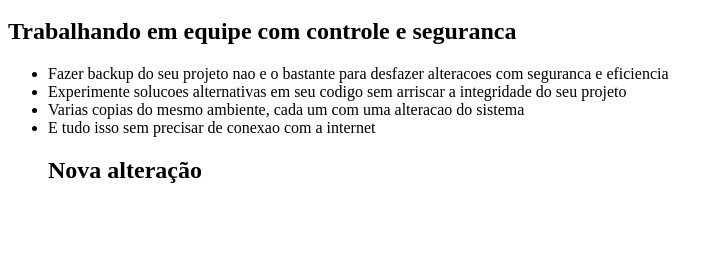
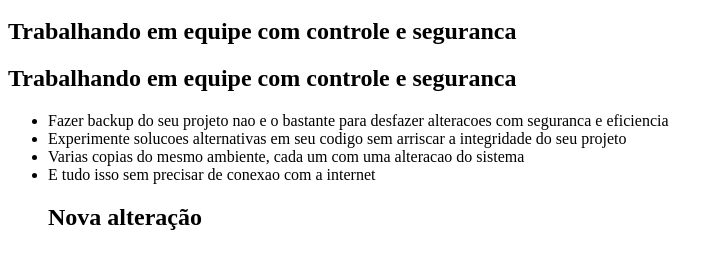
Before and after one commit to amarildorod/curso-git, a plain HTML site: page index.html in a window 1280 px wide. Shown: the part 48-316 px from the top of the page, without its empty margins (0-724 px from the left). Drawn offline with Linux system fonts and the light colour scheme.

Commit message:
Inicio do branch design

```diff
--- a/index.html
+++ b/index.html
@@ -7,7 +7,7 @@
 	<body>
 		<h1>Git</h1>
 		<h2>Trabalhando em equipe com controle e seguranca</h2>
-
+		<h2>Trabalhando em equipe com controle e seguranca</h2>
 		<ul>
 			<li>Fazer backup do seu projeto nao e o bastante para desfazer
 			alteracoes com seguranca e eficiencia</li>
```
